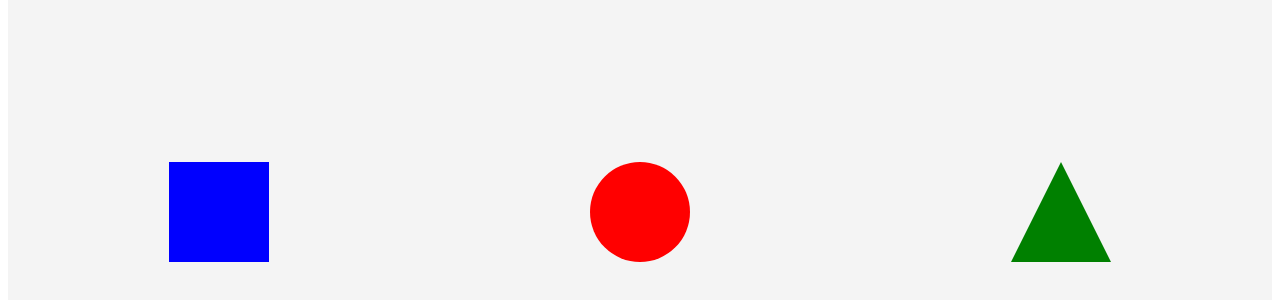
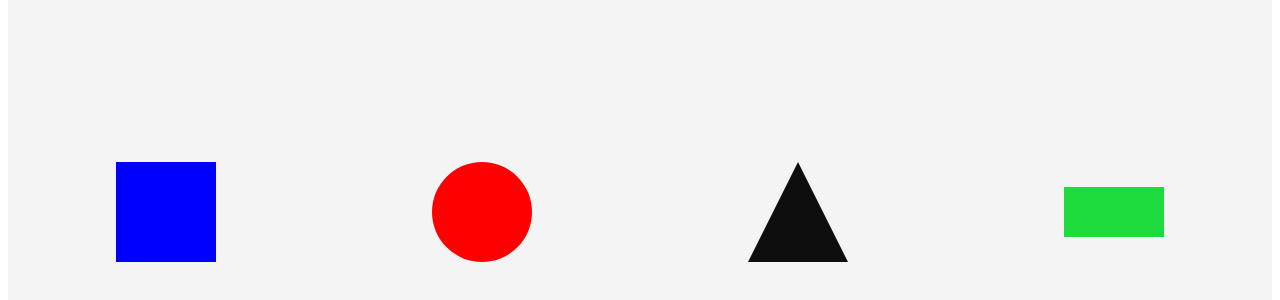
Before and after one commit to adrianzim/front-end-, a plain HTML site: page index.html in a window 1280 px wide. Shown: the part 196-496 px from the top of the page. Drawn offline with Linux system fonts and the light colour scheme.

Commit message:
terminados as formas

```diff
--- a/estilo.css
+++ b/estilo.css
@@ -14,7 +14,7 @@
     width: 100px;
     height: 100px;
     background-color: red;
-    border-radius: 50%;
+    border-radius:50%;
     }
     .triangulo {
     width: 0;
@@ -22,5 +22,10 @@
 
     border-left: 50px solid transparent;
     border-right: 50px solid transparent;
-    border-bottom: 100px solid green;
+    border-bottom: 100px solid rgb(13, 14, 13);
     }
+.retanguloo {
+        width: 100px;
+        height: 50px;
+        background-color: rgb(29, 218, 61);
+        }
--- a/index.html
+++ b/index.html
@@ -13,6 +13,7 @@
 <div class="quadrado"></div>
 <div class="circulo"></div>
 <div class="triangulo"></div>
+<div class="retanguloo"></div>
 </div>
 </body>
 </html>
```
Also changed, not shown: imagens.html (added).
